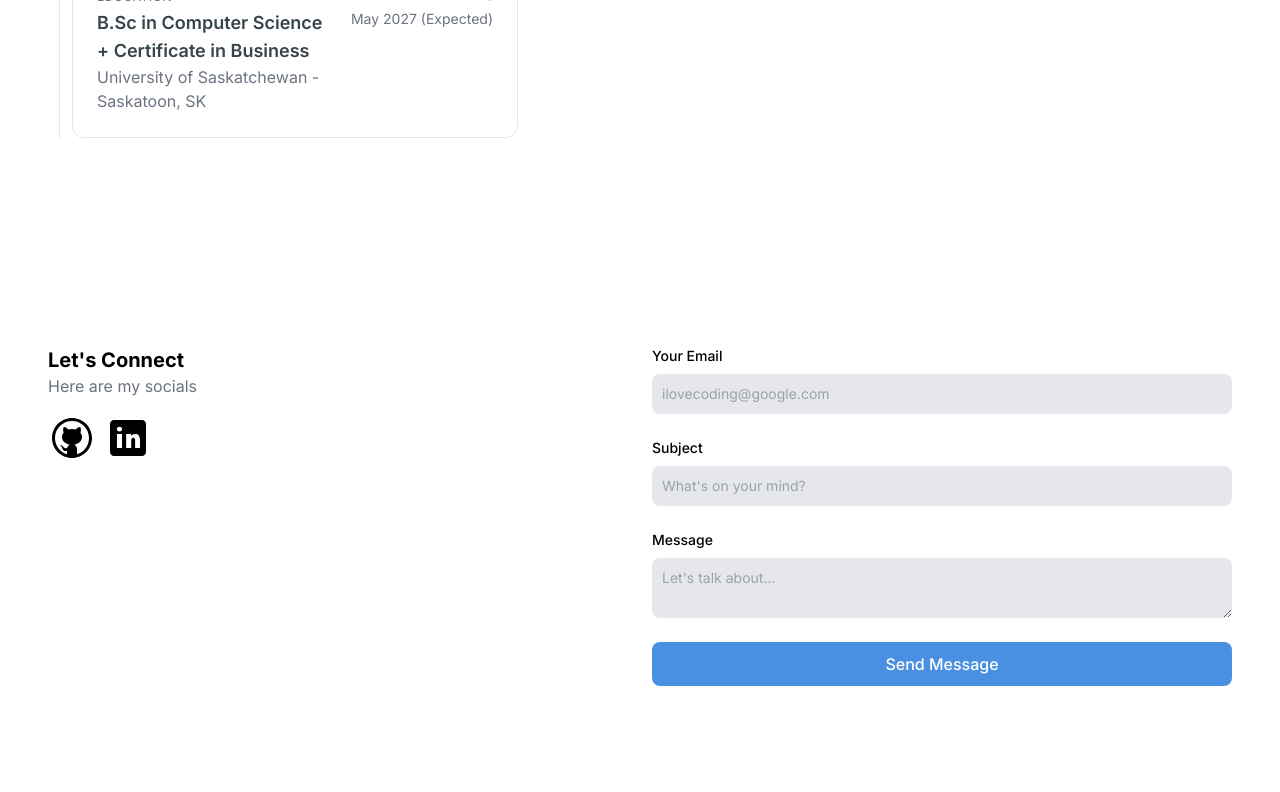
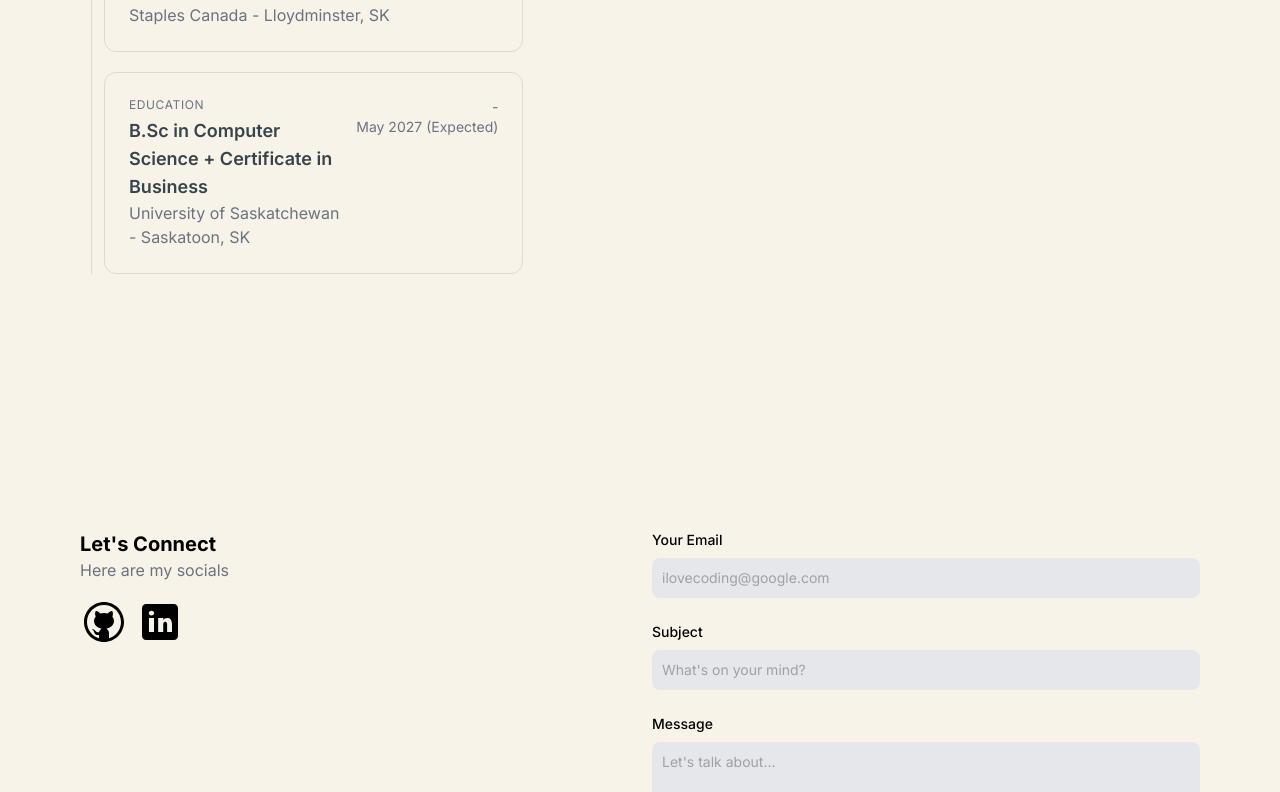
Before and after one commit to lecegues/lecegues-website, a Next.js app in the folder client/: page / in a window 1280 px wide. Shown: the part 2000-2792 px from the top of the page. Built offline with nearby package versions, Linux system fonts and the light colour scheme.

Commit message:
Establish sketchbook visual system

```diff
--- a/client/app/globals.css
+++ b/client/app/globals.css
@@ -2,31 +2,161 @@
 @tailwind components;
 @tailwind utilities;
 
-/* Default Light Mode */
 :root {
-  --foreground-rgb: 0, 0, 0; /* Black text */
-  --background-start-rgb: 255, 255, 255; /* White Background */
-}
-
-/* VSCode Browser prefers dark mode for some reason */
-/* Dark Mode */
-@media (prefers-color-scheme: dark) {
-  :root {
-    --foreground-rgb: 255, 255, 255; /* White Text */
-    --background-start-rgb: 0, 0, 0; /* Black Background */
-  }
-}
-
-body {
-  color: rgb(var(--foreground-rgb));
-  background: linear-gradient(
-      to bottom,
-      transparent,
-      rgb(var(--background-end-rgb))
-    )
-    rgb(var(--background-start-rgb));
+  --paper: #f7f3e9;
+  --paper-deep: #eee7d8;
+  --ink: #292d2f;
+  --ink-muted: #687074;
+  --marker: #4a90e2;
+  --marker-soft: rgba(74, 144, 226, 0.22);
+  --paper-shadow: rgba(41, 45, 47, 0.12);
 }
 
 html {
   scroll-behavior: smooth;
+  scroll-padding-top: 6rem;
 }
+
+body {
+  min-height: 100vh;
+  color: var(--ink);
+  background-color: var(--paper);
+  background-image:
+    radial-gradient(circle at 15% 12%, rgba(255, 255, 255, 0.7), transparent 24rem),
+    radial-gradient(circle at 82% 38%, rgba(238, 231, 216, 0.6), transparent 28rem);
+  font-family: var(--font-inter), sans-serif;
+}
+
+::selection {
+  color: var(--ink);
+  background: var(--marker-soft);
+}
+
+.sketch-highlight {
+  position: relative;
+  z-index: 0;
+  display: inline-block;
+}
+
+.sketch-highlight::after {
+  position: absolute;
+  z-index: -1;
+  right: -0.12em;
+  bottom: 0.08em;
+  left: -0.08em;
+  height: 0.38em;
+  content: "";
+  background: var(--marker-soft);
+  border-radius: 45% 55% 42% 58%;
+  transform: rotate(-1.2deg);
+}
+
+.sketch-underline {
+  position: relative;
+  display: inline-block;
+}
+
+.sketch-underline::after {
+  --sketch-rotation: -1deg;
+  position: absolute;
+  right: -0.12em;
+  bottom: -0.14em;
+  left: -0.08em;
+  height: 0.18em;
+  content: "";
+  background: var(--marker);
+  border-radius: 60% 40% 55% 45%;
+  transform: rotate(var(--sketch-rotation)) scaleX(1);
+  transform-origin: left center;
+  animation: sketch-draw 700ms ease-out both;
+}
+
+.sketch-annotation {
+  color: var(--ink-muted);
+  font-family: var(--font-caveat), cursive;
+  font-size: 1.25rem;
+  line-height: 1.15;
+  letter-spacing: 0.01em;
+  transform: rotate(-1.5deg);
+}
+
+.rough-panel {
+  background: rgba(255, 255, 255, 0.3);
+  border: 1.5px solid var(--ink);
+  border-radius: 0.35rem 0.55rem 0.4rem 0.6rem;
+  box-shadow:
+    3px 4px 0 var(--paper-deep),
+    4px 5px 0 var(--ink);
+}
+
+.sketch-stroke,
+.sketch-arrow {
+  --sketch-rotation: -4deg;
+  position: relative;
+  display: block;
+  width: 4.5rem;
+  height: 0.12rem;
+  color: var(--marker);
+  background: currentColor;
+  border-radius: 999px;
+  transform: rotate(var(--sketch-rotation)) scaleX(1);
+  transform-origin: left center;
+  animation: sketch-draw 700ms ease-out both;
+}
+
+.sketch-stroke::after {
+  position: absolute;
+  right: 0.3rem;
+  bottom: -0.24rem;
+  width: 70%;
+  height: 0.1rem;
+  content: "";
+  background: currentColor;
+  border-radius: 999px;
+  opacity: 0.45;
+  transform: rotate(3deg);
+}
+
+.sketch-arrow::before,
+.sketch-arrow::after {
+  position: absolute;
+  right: -0.05rem;
+  width: 0.7rem;
+  height: 0.12rem;
+  content: "";
+  background: currentColor;
+  border-radius: 999px;
+  transform-origin: right center;
+}
+
+.sketch-arrow::before {
+  transform: rotate(32deg);
+}
+
+.sketch-arrow::after {
+  transform: rotate(-32deg);
+}
+
+@keyframes sketch-draw {
+  from {
+    opacity: 0;
+    transform: rotate(var(--sketch-rotation)) scaleX(0);
+  }
+
+  to {
+    opacity: 1;
+    transform: rotate(var(--sketch-rotation)) scaleX(1);
+  }
+}
+
+@media (prefers-reduced-motion: reduce) {
+  html {
+    scroll-behavior: auto;
+  }
+
+  .sketch-underline::after,
+  .sketch-stroke,
+  .sketch-arrow {
+    animation: none;
+  }
+}
--- a/client/app/layout.js
+++ b/client/app/layout.js
@@ -1,4 +1,4 @@
-import { Inter, Poppins } from "next/font/google";
+import { Caveat, Inter, Poppins } from "next/font/google";
 import "./globals.css";
 import { Analytics } from '@vercel/analytics/react'
 import { ProgressBarProvider } from "./contexts/ProgressBarContext";
@@ -13,6 +13,12 @@ const poppins = Poppins({
   subsets: ["latin"],
   weight: ["100", "200", "300", "400", "500", "600", "700", "800", "900"],
   variable: "--font-poppins",
+});
+
+const caveat = Caveat({
+  subsets: ["latin"],
+  weight: ["400", "500", "600", "700"],
+  variable: "--font-caveat",
 });
 
 export const metadata = {
@@ -64,7 +70,10 @@ export const metadata = {
 
 export default function RootLayout({ children }) {
   return (
-    <html lang="en" className={`${inter.variable} ${poppins.variable}`}>
+    <html
+      lang="en"
+      className={`${inter.variable} ${poppins.variable} ${caveat.variable}`}
+    >
       <body>
         <ProgressBarProvider>
           {children}
--- a/client/app/page.js
+++ b/client/app/page.js
@@ -11,13 +11,12 @@ import Footer from "./components/Footer";
  */
 export default function Home() {
   return (
-    <main className="flex min-h-screen flex-col bg-white">
-      <div className="container mx-auto">
+    <main className="flex min-h-screen flex-col bg-[var(--paper)] text-[var(--ink)]">
+      <div className="mx-auto w-full max-w-[90rem]">
         <Navbar />
       </div>
 
-      {/* Container for Main Section */}
-      <div className="container mt-24 mx-auto px-12 py-4 space-y-12">
+      <div className="mx-auto mt-20 w-full max-w-[90rem] space-y-16 px-5 py-6 sm:px-8 md:mt-24 md:space-y-24 md:px-12 lg:px-16 xl:px-20">
         <HeroSection id="hero" />
         <ExperienceSection id="experience" />
         <ContactSection id="contact" />
--- a/client/tailwind.config.js
+++ b/client/tailwind.config.js
@@ -9,7 +9,8 @@ module.exports = {
     extend: {
       fontFamily: {
         sans: ['var(--font-inter)'],
-        mono: ['var(--font-poppins)']
+        mono: ['var(--font-poppins)'],
+        handwriting: ['var(--font-caveat)'],
       },
       backgroundImage: {
         'gradient-radial': 'radial-gradient(var(--tw-gradient-stops))',
```
Also changed, not shown: 1 other file (tests, documents, lock files or other folders).
